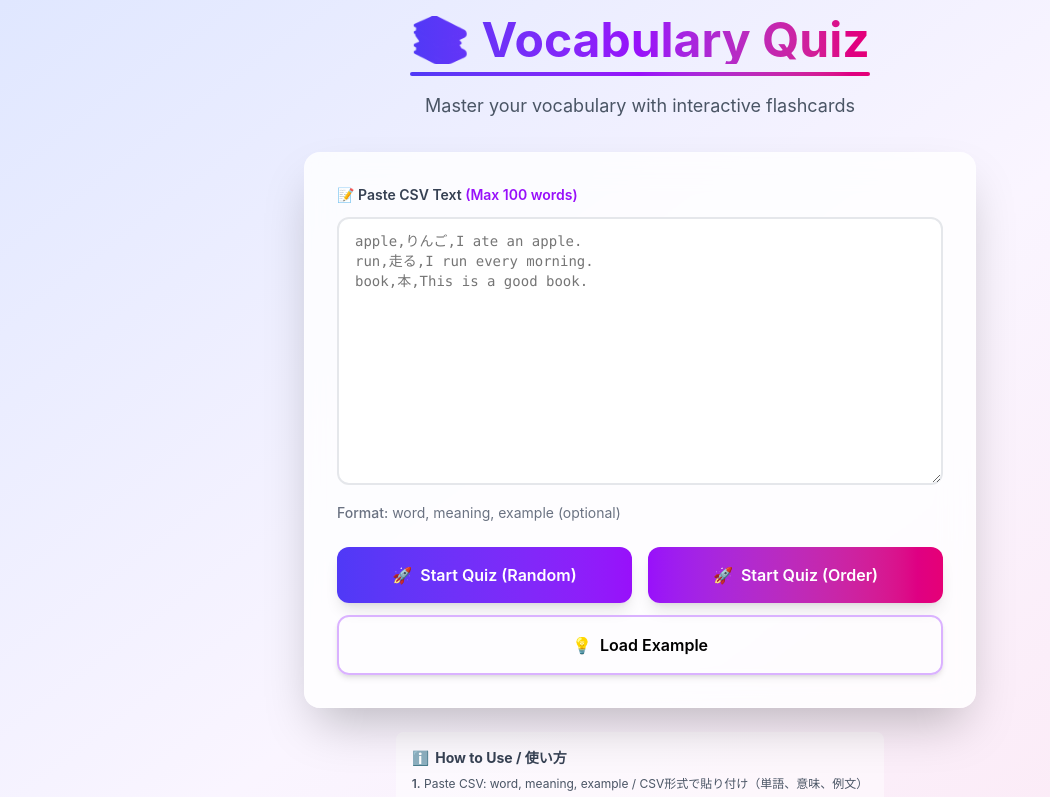
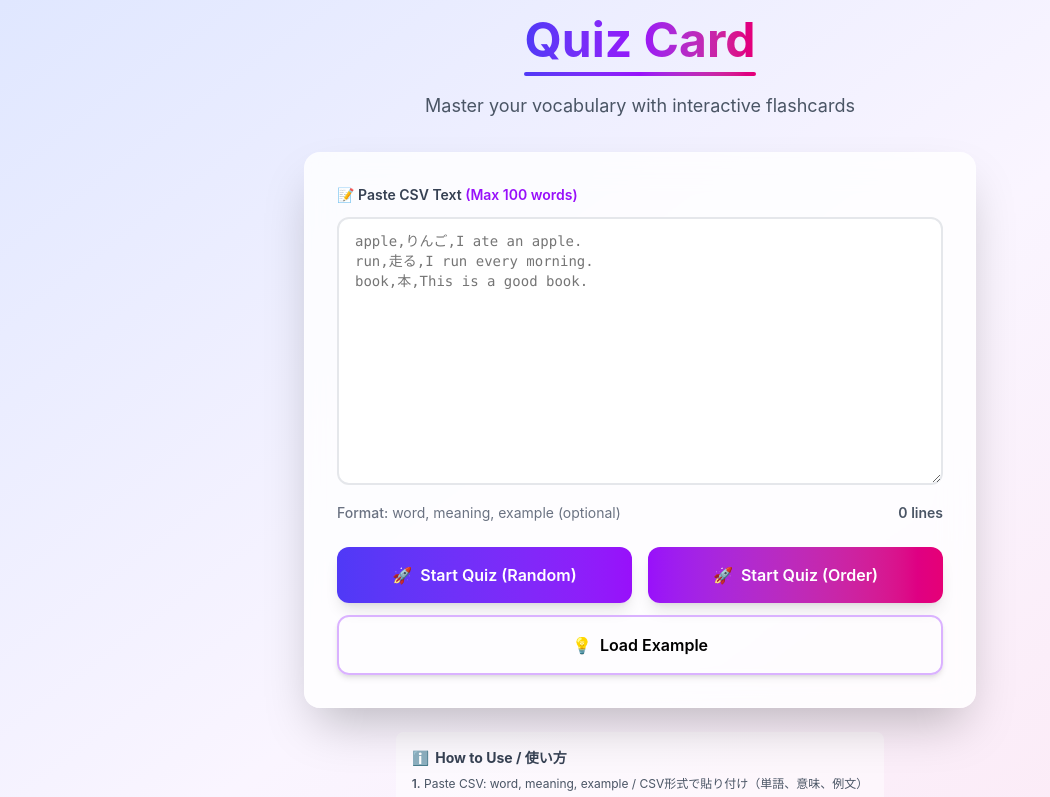
Before and after one commit to takumi34/quize-card, a React (Vite) app: page / in a window 1280 px wide. Shown: the top 797 px of the page, without its empty margins (0-1050 px from the left). Built offline with nearby package versions, Linux system fonts and the light colour scheme.

Commit message:
Update app title to Quiz Card, show only wrong words in CSV, add line counter

```diff
--- a/src/components/CSVInputPage.tsx
+++ b/src/components/CSVInputPage.tsx
@@ -11,6 +11,8 @@ interface CSVInputPageProps {
 export const CSVInputPage: React.FC<CSVInputPageProps> = ({ onWordsLoaded }) => {
   const [csvText, setCsvText] = useState("");
   const [error, setError] = useState("");
+
+  const lineCount = csvText.trim() === "" ? 0 : csvText.trim().split('\n').length;
 
   const exampleCSV = `apple,りんご,I ate an apple.
 run,走る,I run every morning.
@@ -50,7 +52,7 @@ book,本,This is a good book.`;
         <div className="text-center mb-6 md:mb-8">
           <div className="inline-block">
             <h1 className="text-3xl sm:text-4xl md:text-5xl font-bold bg-gradient-to-r from-indigo-600 via-purple-600 to-pink-600 bg-clip-text text-transparent mb-2">
-              {ICONS.BOOK} Vocabulary Quiz
+              Quiz Card
             </h1>
             <div className="h-1 bg-gradient-to-r from-indigo-600 via-purple-600 to-pink-600 rounded-full"></div>
           </div>
@@ -70,9 +72,14 @@ book,本,This is a good book.`;
               value={csvText}
               onChange={(e) => setCsvText(e.target.value)}
             />
-            <p className="text-xs sm:text-sm text-gray-500 mt-2 sm:mt-3">
-              <span className="font-medium">Format:</span> word, meaning, example (optional)
-            </p>
+            <div className="flex justify-between items-center mt-2 sm:mt-3">
+              <p className="text-xs sm:text-sm text-gray-500">
+                <span className="font-medium">Format:</span> word, meaning, example (optional)
+              </p>
+              <p className="text-xs sm:text-sm text-gray-600 font-semibold">
+                {lineCount} lines
+              </p>
+            </div>
           </div>
 
           {error && (
--- a/src/components/SummaryPage.tsx
+++ b/src/components/SummaryPage.tsx
@@ -14,13 +14,14 @@ export const SummaryPage: React.FC<SummaryPageProps> = ({ words, onRestart, onRe
   const correctCount = words.filter((w) => w.status === "correct").length;
   const wrongCount = words.filter((w) => w.status === "wrong").length;
   const unseenCount = words.filter((w) => w.status === "unseen").length;
+  const wrongWords = words.filter((w) => w.status === "wrong");
 
-  const handleCopyAllWords = async () => {
-    const csv = wordsToCSV(words);
+  const handleCopyWrongWords = async () => {
+    const csv = wordsToCSV(wrongWords);
 
     try {
       await navigator.clipboard.writeText(csv);
-      alert(`Copied ${words.length} words to clipboard!`);
+      alert(`Copied ${wrongWords.length} wrong words to clipboard!`);
     } catch (error) {
       alert("Failed to copy to clipboard: " + (error as Error).message);
     }
@@ -200,10 +201,15 @@ export const SummaryPage: React.FC<SummaryPageProps> = ({ words, onRestart, onRe
             </div>
           ) : (
             <div>
-              <div className="flex justify-end mb-3">
+              {wrongWords.length > 0 ? (
+                <>
+                  <div className="flex justify-between items-center mb-3">
+                    <p className="text-xs sm:text-sm text-gray-600 font-medium">
+                      Wrong words only ({wrongWords.length} words) / 間違えた単語のみ ({wrongWords.length}個)
+                    </p>
                     <button
-                  onClick={handleCopyAllWords}
-                  className="px-4 sm:px-6 py-2 sm:py-2.5 bg-gradient-to-r from-purple-600 to-indigo-600 text-white rounded-lg font-semibold shadow-lg hover:shadow-xl hover:scale-105 transition-all duration-200 text-xs sm:text-sm"
+                      onClick={handleCopyWrongWords}
+                      className="px-4 sm:px-6 py-2 sm:py-2.5 bg-gradient-to-r from-red-500 to-rose-500 text-white rounded-lg font-semibold shadow-lg hover:shadow-xl hover:scale-105 transition-all duration-200 text-xs sm:text-sm"
                     >
                       <span className="flex items-center gap-2">
                         <span>📋</span>
@@ -211,11 +217,18 @@ export const SummaryPage: React.FC<SummaryPageProps> = ({ words, onRestart, onRe
                       </span>
                     </button>
                   </div>
-              <div className="bg-gray-50 rounded-lg p-3 sm:p-4 border-2 border-gray-200">
+                  <div className="bg-gray-50 rounded-lg p-3 sm:p-4 border-2 border-red-200">
                     <pre className="font-mono text-[10px] sm:text-xs text-gray-800 whitespace-pre-wrap break-words overflow-x-auto">
-                  {wordsToCSV(words)}
+                      {wordsToCSV(wrongWords)}
                     </pre>
                   </div>
+                </>
+              ) : (
+                <div className="bg-green-50 rounded-lg p-6 border-2 border-green-200 text-center">
+                  <p className="text-lg font-semibold text-green-700 mb-2">🎉 Perfect Score!</p>
+                  <p className="text-sm text-green-600">No wrong words to display / 間違えた単語はありません</p>
+                </div>
+              )}
             </div>
           )}
         </div>
```
Also changed, not shown: 1 other file (tests, documents, lock files or other folders). Lines whose indentation alone changed are shown as unchanged.
